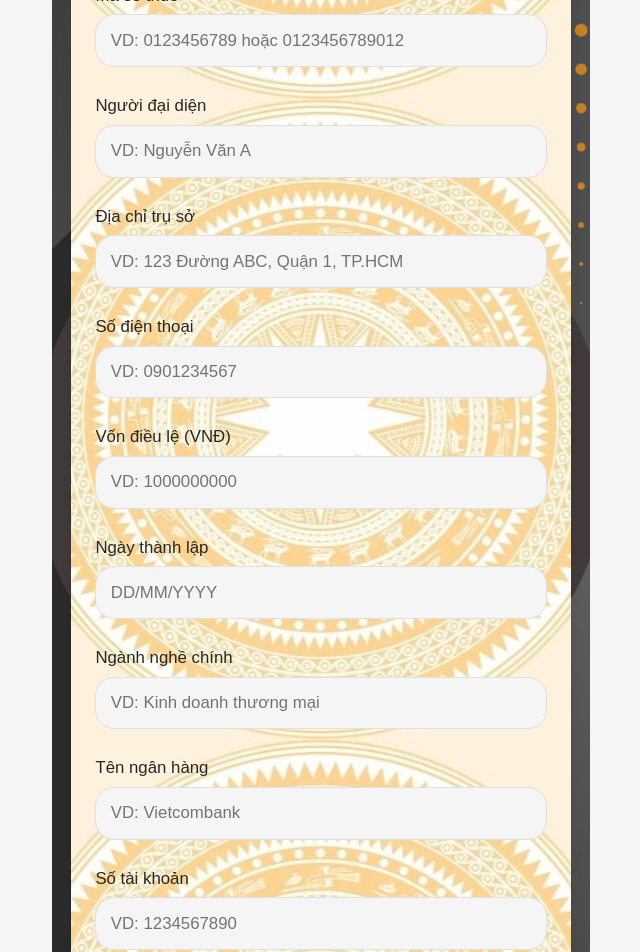
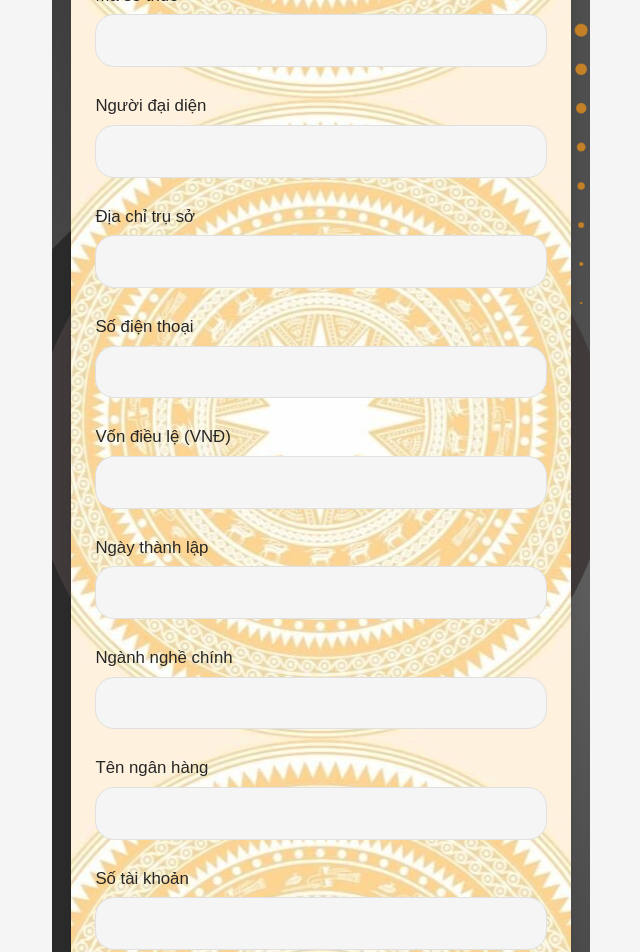
Before and after one commit to Truonghocdot/tax-mobile, a React (Vite) app: page /profile in a window 1280 px wide. Shown: the part 360-1312 px from the top of the page, without its empty margins (319-959 px from the left). Built offline with nearby package versions, Linux system fonts and the light colour scheme; no server answers; sample sign-in values are in the browser's storage; the HTML template or start-up script is replaced by a standard one.

Commit message:
Truonghd - Fix

```diff
--- a/src/pages/LoadingPage.tsx
+++ b/src/pages/LoadingPage.tsx
@@ -7,19 +7,21 @@ const LoadingPage = () => {
   const [progress, setProgress] = useState(0);
 
   useEffect(() => {
-    const interval = setInterval(() => {
-      setProgress((prev) => {
-        if (prev >= 100) {
-          clearInterval(interval);
-          setTimeout(() => navigate("/dashboard"), 500);
-          return 100;
-        }
-        return prev + 1;
-      });
-    }, 6000);
+    if (progress >= 100) {
+      setTimeout(() => navigate("/dashboard"), 500);
+      return;
+    }
 
-    return () => clearInterval(interval);
-  }, [navigate]);
+    const A = 11100;
+    const B = 101;
+    const timeoutDuration = A - B * (progress + 1);
+
+    const timer = setTimeout(() => {
+      setProgress((prev) => Math.min(prev + 1, 100));
+    }, timeoutDuration);
+
+    return () => clearTimeout(timer);
+  }, [progress, navigate]);
 
   return (
     <div className="min-h-screen bg-[#f8341e] flex flex-col items-center justify-center px-6 text-white">
--- a/src/pages/Profile.tsx
+++ b/src/pages/Profile.tsx
@@ -116,6 +116,7 @@ const Profile = () => {
 
   const form = useForm<ProfileFormData>({
     resolver: zodResolver(profileSchema),
+    mode: "onChange",
     defaultValues: {
       businessName: "",
       taxCode: "",
@@ -204,61 +205,51 @@ const Profile = () => {
       name: "businessName" as const,
       label: "Tên doanh nghiệp",
       type: "text",
-      placeholder: "VD: Công ty TNHH ABC",
     },
     {
       name: "taxCode" as const,
       label: "Mã số thuế",
       type: "text",
-      placeholder: "VD: 0123456789 hoặc 0123456789012",
     },
     {
       name: "representative" as const,
       label: "Người đại diện",
       type: "text",
-      placeholder: "VD: Nguyễn Văn A",
     },
     {
       name: "address" as const,
       label: "Địa chỉ trụ sở",
       type: "text",
-      placeholder: "VD: 123 Đường ABC, Quận 1, TP.HCM",
     },
     {
       name: "phone" as const,
       label: "Số điện thoại",
       type: "tel",
-      placeholder: "VD: 0901234567",
     },
     {
       name: "capital" as const,
       label: "Vốn điều lệ (VNĐ)",
       type: "text",
-      placeholder: "VD: 1000000000",
     },
     {
       name: "foundingDate" as const,
       label: "Ngày thành lập",
       type: "text",
-      placeholder: "DD/MM/YYYY",
     },
     {
       name: "mainBusiness" as const,
       label: "Ngành nghề chính",
       type: "text",
-      placeholder: "VD: Kinh doanh thương mại",
     },
     {
       name: "bankName" as const,
       label: "Tên ngân hàng",
       type: "text",
-      placeholder: "VD: Vietcombank",
     },
     {
       name: "bankAccount" as const,
       label: "Số tài khoản",
       type: "text",
-      placeholder: "VD: 1234567890",
     },
   ];
 
```
